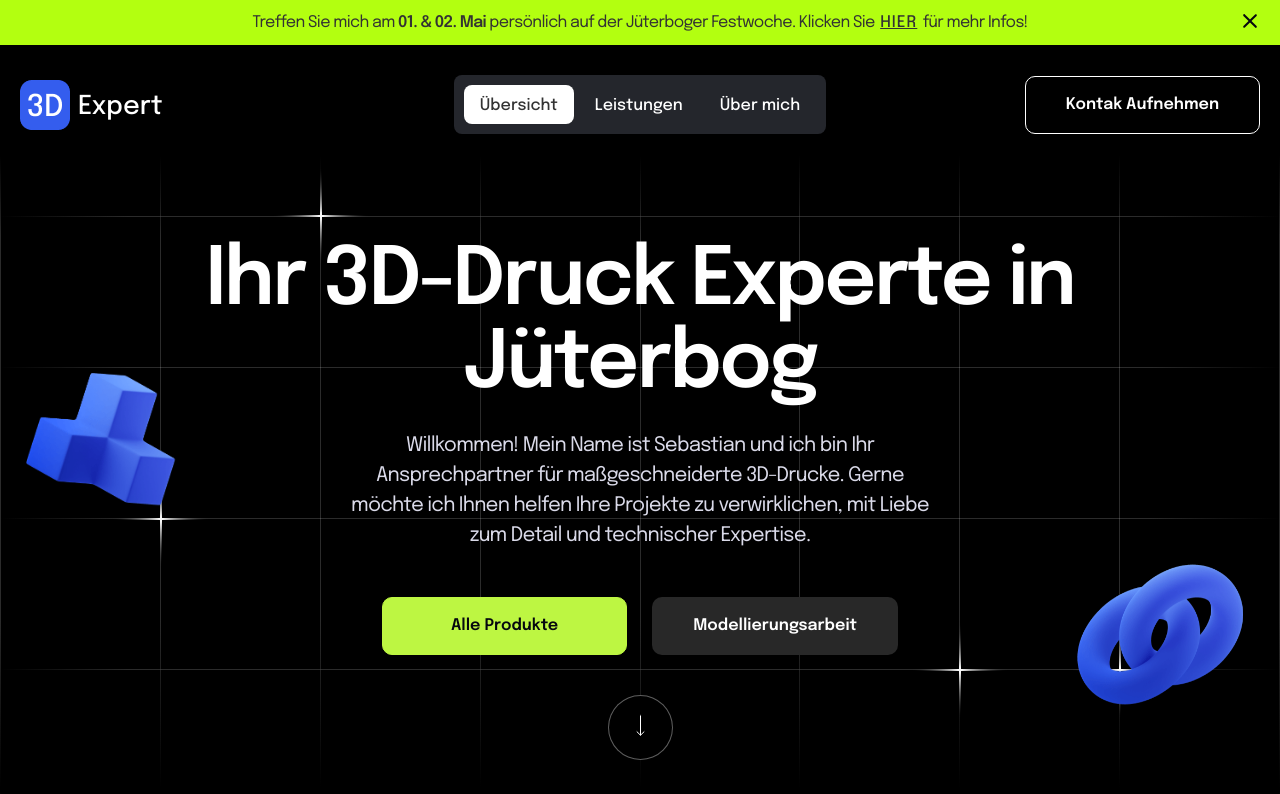
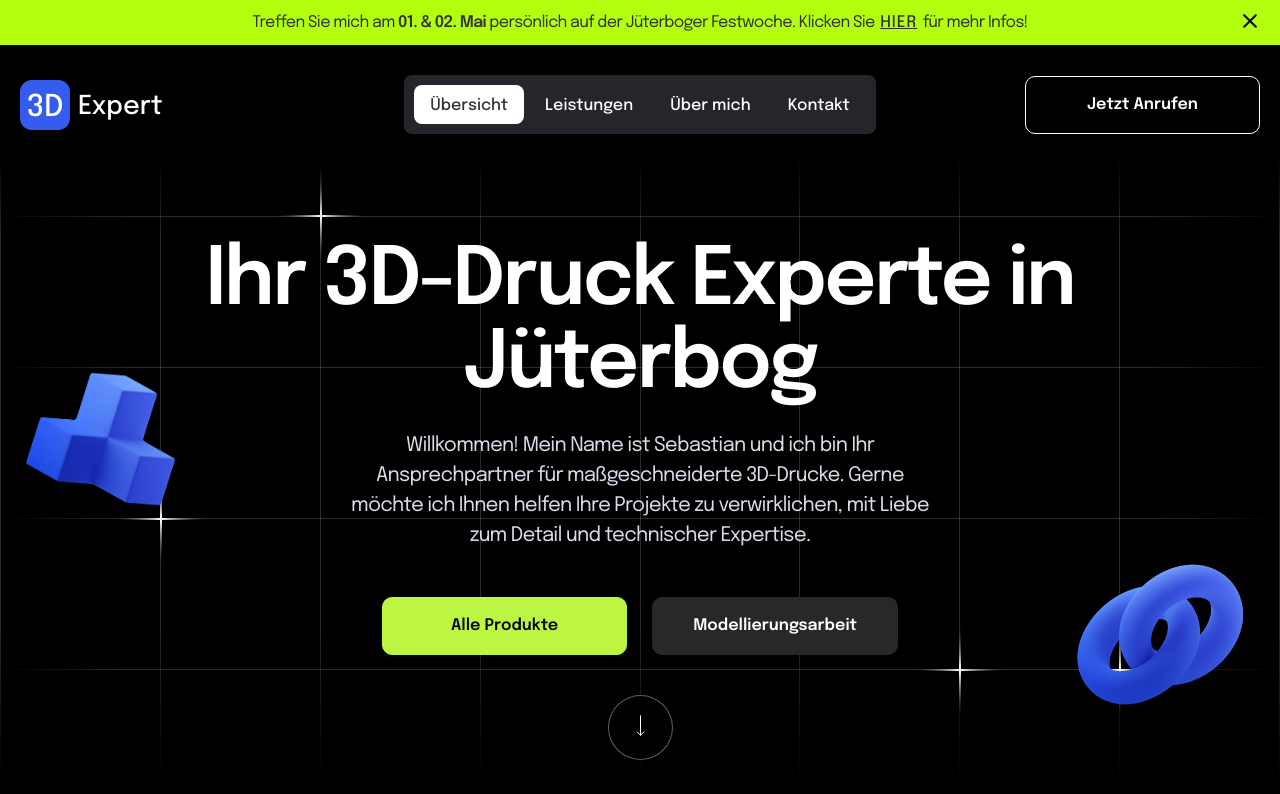
Before and after one commit to claes-work/3d-printing-website, a Vue app: page / in a window 1280 px wide. Shown: the top 794 px of the page. Built offline with nearby package versions, Linux system fonts and the light colour scheme.

Commit message:
[ADD] changes in navbars

```diff
--- a/src/components/widgets/navigation-bar/NavigationBarContentDesktop.vue
+++ b/src/components/widgets/navigation-bar/NavigationBarContentDesktop.vue
@@ -29,10 +29,13 @@ function checkActiveRoute(routeName: string): boolean {
       <li v-if="false" :class="{ active: checkActiveRoute('news') }">
         <RouterLink :to="{ name: 'news' }">News</RouterLink>
       </li>
+      <li :class="{ active: checkActiveRoute('imprint') }">
+        <RouterLink :to="{ name: 'imprint' }">Kontakt</RouterLink>
+      </li>
     </ul>
   </nav>
   <a href="tel:+4917661475965">
-    <button class="tertiary-btn">Kontak Aufnehmen</button>
+    <button class="tertiary-btn">Jetzt Anrufen</button>
   </a>
 </template>
 
--- a/src/components/widgets/navigation-bar/NavigationBarContentMobile.vue
+++ b/src/components/widgets/navigation-bar/NavigationBarContentMobile.vue
@@ -31,8 +31,11 @@ function checkActiveRoute(routeName: string): boolean {
       <li v-if="false" :class="{ active: checkActiveRoute('news') }">
         <RouterLink :to="{ name: 'news' }">News</RouterLink>
       </li>
+      <li :class="{ active: checkActiveRoute('imprint') }">
+        <RouterLink :to="{ name: 'imprint' }">Kontakt</RouterLink>
+      </li>
       <li>
-        <a href="tel:+4917661475965">Kontak Aufnehmen</a>
+        <a href="tel:+4917661475965">Jetzt Anrufen</a>
       </li>
     </ul>
     <button class="tertiary-btn" @click="mainStore.showMobileMenu = false">Menu schließen</button>
```
